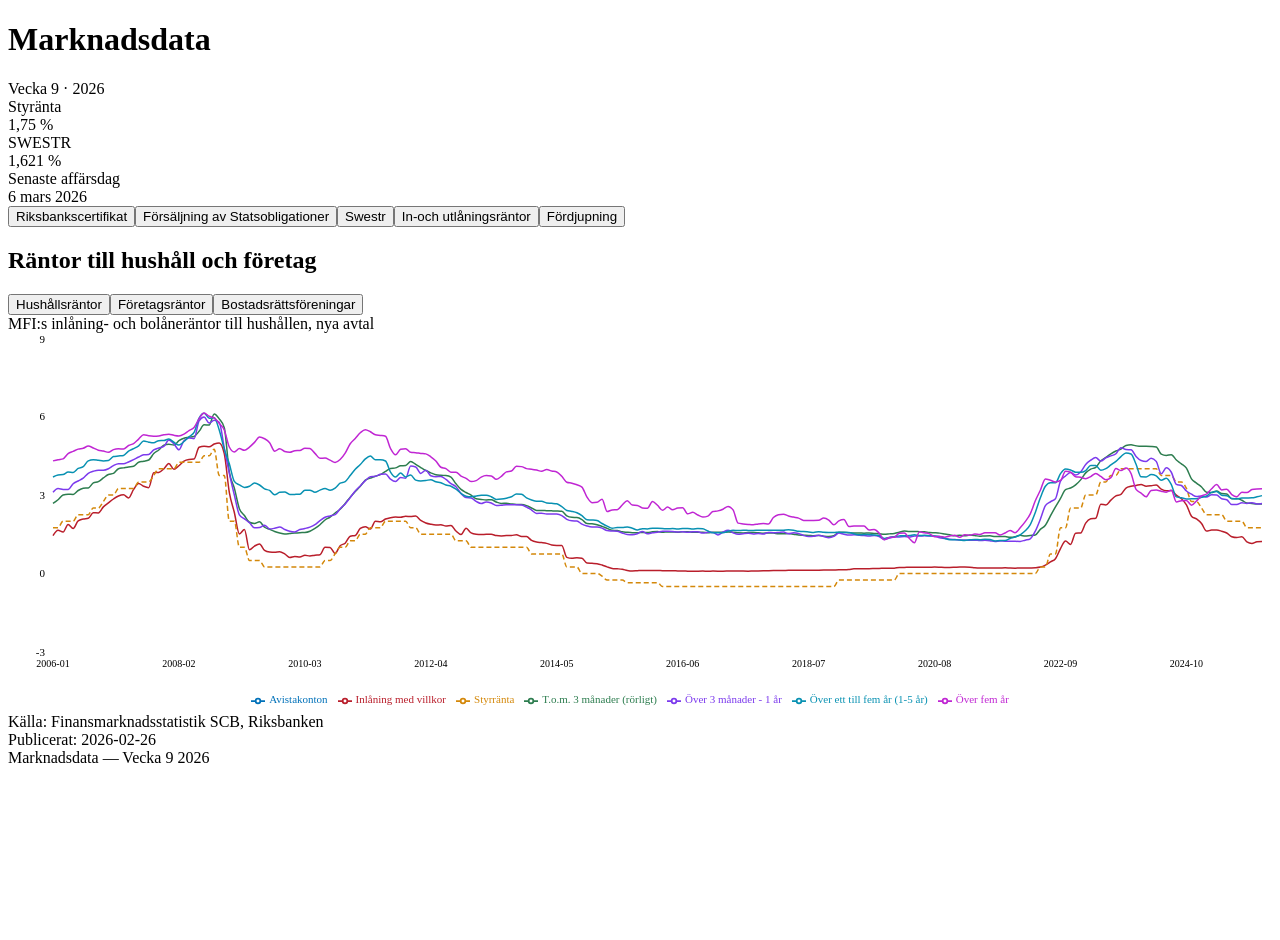
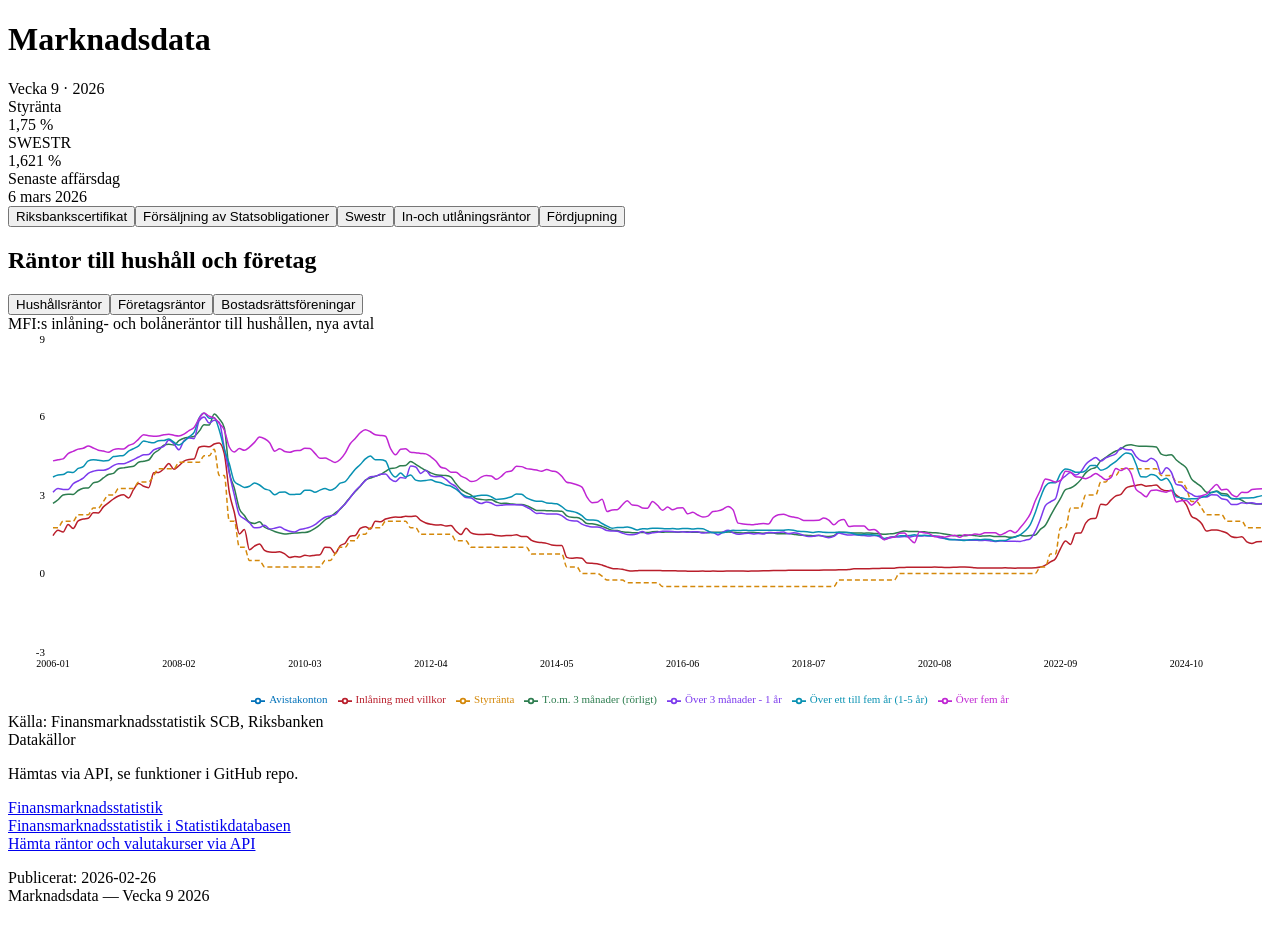
Before and after one commit to MaxxoRelaxxo/markets-data-hub, a React (Vite) app in the folder frontend/: page / in a window 1280 px wide. Both pictures are taken after a click on the button "In-och utlåningsräntor". Shown: the top 940 px of the page. Before the commit the page ends 823 px from the top, so only its background shows below. Built offline with nearby package versions, Linux system fonts and the light colour scheme; the HTML template or start-up script is replaced by a standard one.

Commit message:
Final source

```diff
--- a/frontend/src/components/ScbRatesSection.jsx
+++ b/frontend/src/components/ScbRatesSection.jsx
@@ -120,6 +120,18 @@ function HouseholdChart({ data }) {
       <div className="chart-note">
         Källa: Finansmarknadsstatistik SCB, Riksbanken
       </div>
+
+      <div className="info-box">
+        <div className="info-box-title">Datakällor</div>
+        <p>
+          Hämtas via API, se funktioner i GitHub repo.
+        </p>
+        <p>
+          <a href="https://www.scb.se/fm5001" target="_blank" rel="noreferrer">Finansmarknadsstatistik</a><br></br>
+          <a href="https://www.statistikdatabasen.scb.se/pxweb/sv/ssd/START__FM__FM5001/" target="_blank" rel="noreferrer">Finansmarknadsstatistik i Statistikdatabasen</a><br></br>
+          <a href="https://www.riksbank.se/sv/statistik/rantor-och-valutakurser/hamta-rantor-och-valutakurser-via-api/" target="_blank" rel="noreferrer">Hämta räntor och valutakurser via API</a><br></br>
+        </p>
+      </div>
     </div>
   );
 }
@@ -201,6 +213,17 @@ function NfcChart({ data }) {
       <div className="chart-note">
         Källa: KRITA SCB
       </div>
+
+      <div className="info-box">
+        <div className="info-box-title">Datakällor</div>
+        <p>
+          Hämtas via API, se funktioner i GitHub repo.
+        </p>
+        <p>
+          <a href="https://www.scb.se/hitta-statistik/statistik-efter-amne/finansmarknad/krediter-till-foretag/kreditdatabas-krita/" target="_blank" rel="noreferrer">Kreditdatabas (KRITA)</a><br></br>
+          <a href="https://www.statistikdatabasen.scb.se/pxweb/sv/ssd/START__FM__FM0002/KRITApubl1/" target="_blank" rel="noreferrer">Kreditdatabas (KRITA) i Statistikdatabasen</a><br></br>
+        </p>
+      </div>
     </div>
   );
 }
@@ -270,6 +293,17 @@ function BrfChart({ data }) {
       <div className="chart-note">
         Källa: KRITA SCB
       </div>
+
+      <div className="info-box">
+        <div className="info-box-title">Datakällor</div>
+        <p>
+          Hämtas via API, se funktioner i GitHub repo.
+        </p>
+        <p>
+          <a href="https://www.scb.se/hitta-statistik/statistik-efter-amne/finansmarknad/krediter-till-foretag/kreditdatabas-krita/" target="_blank" rel="noreferrer">Kreditdatabas (KRITA)</a><br></br>
+          <a href="https://www.statistikdatabasen.scb.se/pxweb/sv/ssd/START__FM__FM0002/KRITApubl1/" target="_blank" rel="noreferrer">Kreditdatabas (KRITA) i Statistikdatabasen</a><br></br>
+        </p>
+      </div>
     </div>
   );
 }
```
